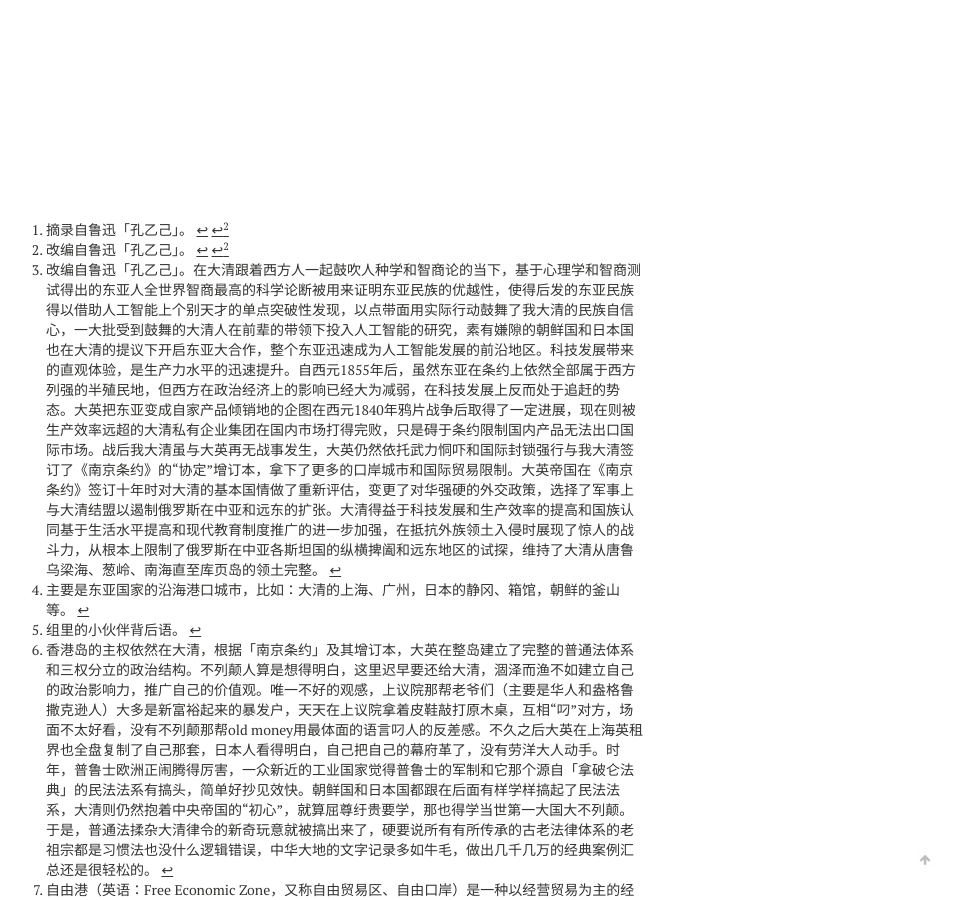
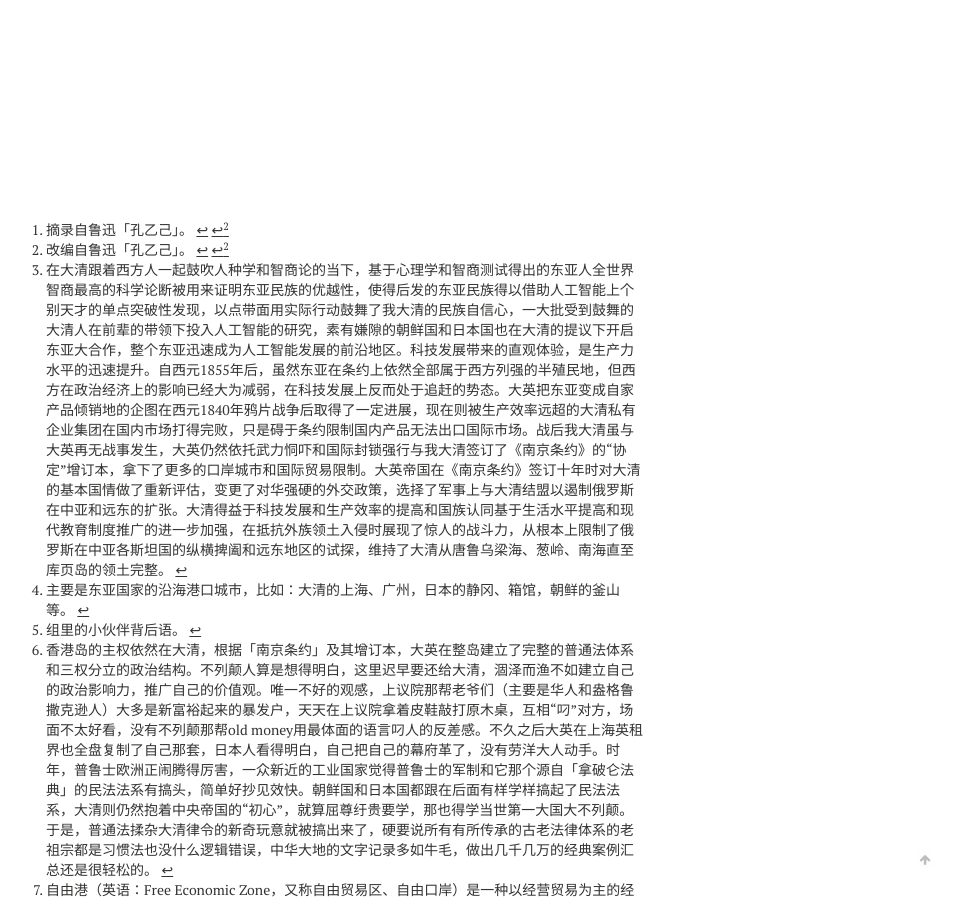
Before and after one commit to jarynzhang/jarynzhang.github.io, a Jekyll site: the page built from _posts/2024-01-01-人工智能孔乙己.md, in a window 1280 px wide and 900 px high, scrolled down 4219 px. Shown: the whole window, without its empty margins (314-1275 px from the left). Built offline with Jekyll 4.4.1, drawn with Linux system fonts in a browser that asks for light colours; nearby versions of some CDN libraries; our own code applies the rules of GitHub Pages for plain Markdown files.

Commit message:
孔乙己02

```diff
--- a/_posts/2024-01-01-人工智能孔乙己.md
+++ b/_posts/2024-01-01-人工智能孔乙己.md
@@ -132,7 +132,7 @@ excerpt:  于是，我便总是被人工智能时代的弄潮儿嘲笑胆子太
 
 [^1]: 摘录自鲁迅「孔乙己」。
 [^2]: 改编自鲁迅「孔乙己」。
-[^3]: 改编自鲁迅「孔乙己」。在大清跟着西方人一起鼓吹人种学和智商论的当下，基于心理学和智商测试得出的东亚人全世界智商最高的科学论断被用来证明东亚民族的优越性，使得后发的东亚民族得以借助人工智能上个别天才的单点突破性发现，以点带面用实际行动鼓舞了我大清的民族自信心，一大批受到鼓舞的大清人在前辈的带领下投入人工智能的研究，素有嫌隙的朝鲜国和日本国也在大清的提议下开启东亚大合作，整个东亚迅速成为人工智能发展的前沿地区。科技发展带来的直观体验，是生产力水平的迅速提升。自西元1855年后，虽然东亚在条约上依然全部属于西方列强的半殖民地，但西方在政治经济上的影响已经大为减弱，在科技发展上反而处于追赶的势态。大英把东亚变成自家产品倾销地的企图在西元1840年鸦片战争后取得了一定进展，现在则被生产效率远超的大清私有企业集团在国内市场打得完败，只是碍于条约限制国内产品无法出口国际市场。战后我大清虽与大英再无战事发生，大英仍然依托武力恫吓和国际封锁强行与我大清签订了《南京条约》的“协定”增订本，拿下了更多的口岸城市和国际贸易限制。大英帝国在《南京条约》签订十年时对大清的基本国情做了重新评估，变更了对华强硬的外交政策，选择了军事上与大清结盟以遏制俄罗斯在中亚和远东的扩张。大清得益于科技发展和生产效率的提高和国族认同基于生活水平提高和现代教育制度推广的进一步加强，在抵抗外族领土入侵时展现了惊人的战斗力，从根本上限制了俄罗斯在中亚各斯坦国的纵横捭阖和远东地区的试探，维持了大清从唐鲁乌梁海、葱岭、南海直至库页岛的领土完整。
+[^3]: 在大清跟着西方人一起鼓吹人种学和智商论的当下，基于心理学和智商测试得出的东亚人全世界智商最高的科学论断被用来证明东亚民族的优越性，使得后发的东亚民族得以借助人工智能上个别天才的单点突破性发现，以点带面用实际行动鼓舞了我大清的民族自信心，一大批受到鼓舞的大清人在前辈的带领下投入人工智能的研究，素有嫌隙的朝鲜国和日本国也在大清的提议下开启东亚大合作，整个东亚迅速成为人工智能发展的前沿地区。科技发展带来的直观体验，是生产力水平的迅速提升。自西元1855年后，虽然东亚在条约上依然全部属于西方列强的半殖民地，但西方在政治经济上的影响已经大为减弱，在科技发展上反而处于追赶的势态。大英把东亚变成自家产品倾销地的企图在西元1840年鸦片战争后取得了一定进展，现在则被生产效率远超的大清私有企业集团在国内市场打得完败，只是碍于条约限制国内产品无法出口国际市场。战后我大清虽与大英再无战事发生，大英仍然依托武力恫吓和国际封锁强行与我大清签订了《南京条约》的“协定”增订本，拿下了更多的口岸城市和国际贸易限制。大英帝国在《南京条约》签订十年时对大清的基本国情做了重新评估，变更了对华强硬的外交政策，选择了军事上与大清结盟以遏制俄罗斯在中亚和远东的扩张。大清得益于科技发展和生产效率的提高和国族认同基于生活水平提高和现代教育制度推广的进一步加强，在抵抗外族领土入侵时展现了惊人的战斗力，从根本上限制了俄罗斯在中亚各斯坦国的纵横捭阖和远东地区的试探，维持了大清从唐鲁乌梁海、葱岭、南海直至库页岛的领土完整。
 [^4]: 主要是东亚国家的沿海港口城市，比如：大清的上海、广州，日本的静冈、箱馆，朝鲜的釜山等。
 [^5]:组里的小伙伴背后语。
 [^6]: 香港岛的主权依然在大清，根据「南京条约」及其增订本，大英在整岛建立了完整的普通法体系和三权分立的政治结构。不列颠人算是想得明白，这里迟早要还给大清，涸泽而渔不如建立自己的政治影响力，推广自己的价值观。唯一不好的观感，上议院那帮老爷们（主要是华人和盎格鲁撒克逊人）大多是新富裕起来的暴发户，天天在上议院拿着皮鞋敲打原木桌，互相“叼”对方，场面不太好看，没有不列颠那帮old money用最体面的语言叼人的反差感。不久之后大英在上海英租界也全盘复制了自己那套，日本人看得明白，自己把自己的幕府革了，没有劳洋大人动手。时年，普鲁士欧洲正闹腾得厉害，一众新近的工业国家觉得普鲁士的军制和它那个源自「拿破仑法典」的民法法系有搞头，简单好抄见效快。朝鲜国和日本国都跟在后面有样学样搞起了民法法系，大清则仍然抱着中央帝国的“初心”，就算屈尊纡贵要学，那也得学当世第一大国大不列颠。于是，普通法揉杂大清律令的新奇玩意就被搞出来了，硬要说所有有所传承的古老法律体系的老祖宗都是习惯法也没什么逻辑错误，中华大地的文字记录多如牛毛，做出几千几万的经典案例汇总还是很轻松的。
```
